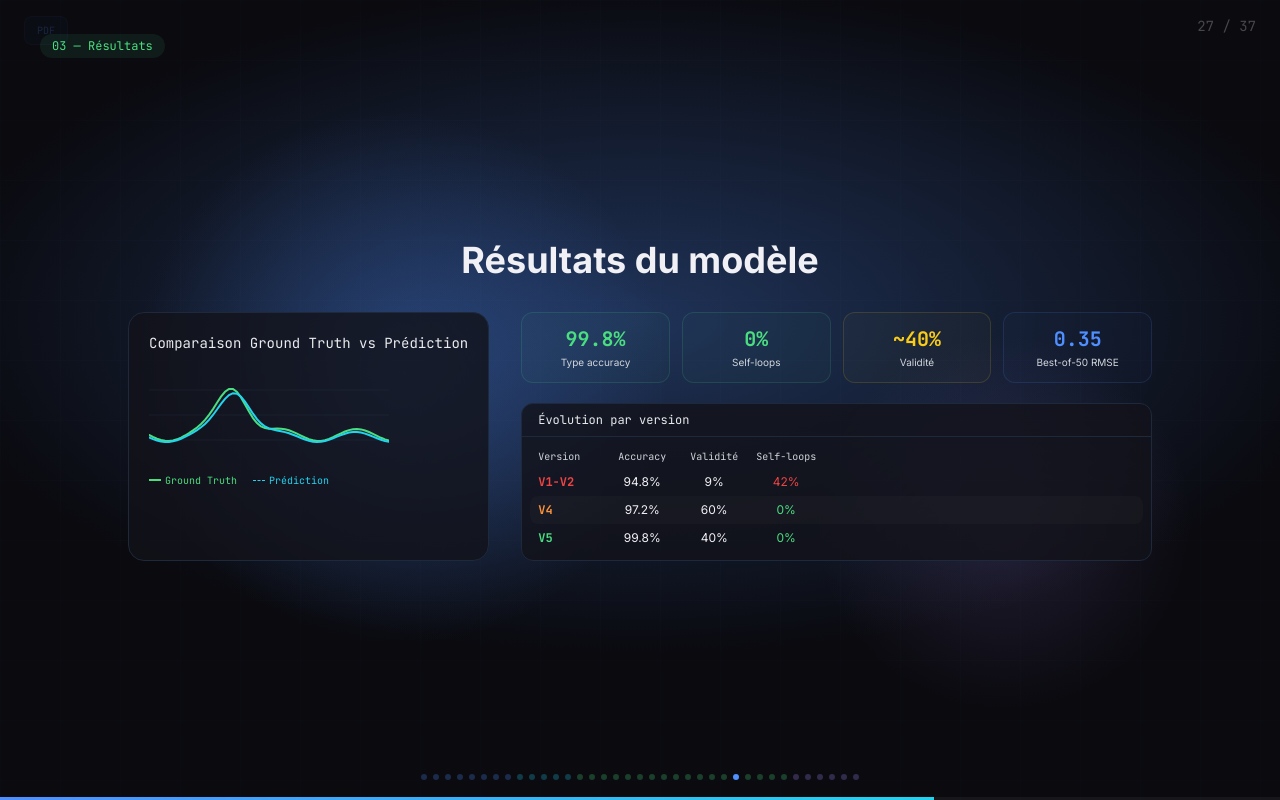
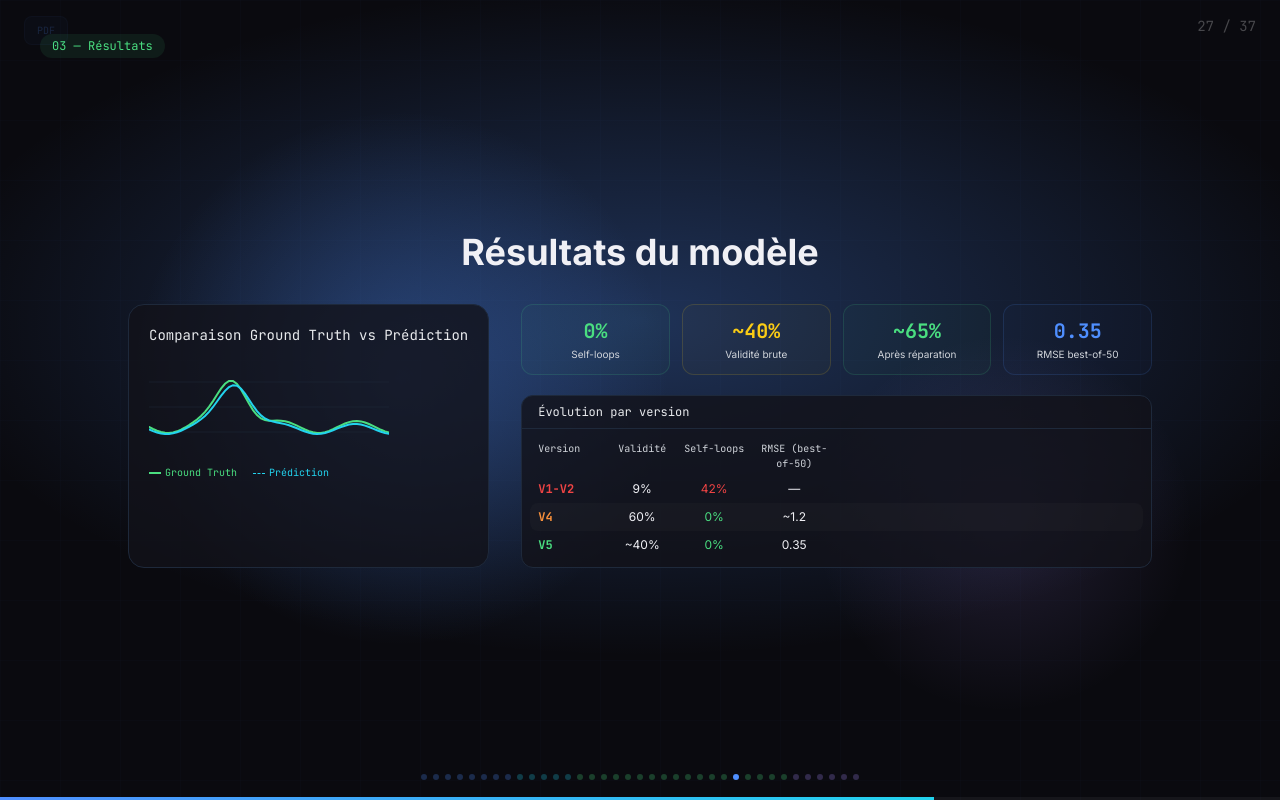
Before and after one commit to Bilel-Azz/PRI-Circuit-equivalants, a Next.js app in the folder slideshow/: page / in a window 1280 px wide. Both pictures are taken after a click on the button "Résultats". Built offline with nearby package versions, Linux system fonts and the light colour scheme.

Commit message:
Remove misleading type accuracy metric from slides + update presentation notes
Replace "99.8% type accuracy" with more honest metrics (val_loss, RMSE, validity)
across 6 slides and presentation notes.

```diff
--- a/slideshow/src/slides/06_MethodologieSlide.tsx
+++ b/slideshow/src/slides/06_MethodologieSlide.tsx
@@ -23,7 +23,7 @@ const phases = [
   {
     num: "2",
     label: "Pivot & modèles V1→V5",
-    desc: "Reprise intensive, datasets V1-V3, decoder contraint (0% self-loops), modèle V5 = 99.8% type accuracy",
+    desc: "Reprise intensive, datasets V1-V3, decoder contraint (0% self-loops), modèle V5 = meilleur résultat",
     color: colors.green,
     period: "20 déc — mi-jan",
   },
--- a/slideshow/src/slides/13b_EvolutionModeleSlide.tsx
+++ b/slideshow/src/slides/13b_EvolutionModeleSlide.tsx
@@ -8,37 +8,37 @@ const versions = [
   {
     version: "V1–V2",
     change: "Heads indépendantes, loss basique (MSE + CrossEntropy)",
-    metrics: { type: "94.8%", selfLoops: "42%", valid: "9%" },
+    metrics: { selfLoops: "42%", valid: "9%", valLoss: "~2.5" },
     highlight: "selfLoops",
     color: colors.resistor,
   },
   {
     version: "V3",
     change: "Loss V2 : pénalités de validité (self-loop, duplicate, GND/IN)",
-    metrics: { type: "96%", selfLoops: "20%", valid: "30%" },
+    metrics: { selfLoops: "20%", valid: "30%", valLoss: "~1.2" },
     highlight: "selfLoops",
     color: colors.orange,
   },
   {
     version: "V4",
     change: "Decoder contraint : masking node_b ≠ node_a",
-    metrics: { type: "97.2%", selfLoops: "0%", valid: "60%" },
+    metrics: { selfLoops: "0%", valid: "60%", valLoss: "~0.7" },
     highlight: "valid",
     color: colors.yellow,
   },
   {
     version: "V5",
     change: "Dataset V3 (150k équilibré, templates) + 100 epochs",
-    metrics: { type: "99.8%", selfLoops: "0%", valid: "~40%" },
-    highlight: "type",
+    metrics: { selfLoops: "0%", valid: "~40%", valLoss: "0.256" },
+    highlight: "valid",
     color: colors.green,
     isBest: true,
   },
   {
     version: "V6",
     change: "Dataset V4 (doubles forcées) + tau annealing agressif",
-    metrics: { type: "66%", selfLoops: "0%", valid: "—" },
-    highlight: "type",
+    metrics: { selfLoops: "0%", valid: "—", valLoss: "8.5" },
+    highlight: "valLoss",
     color: colors.resistor,
     isFail: true,
     note: "Overfitting epoch 15 → retour V5",
@@ -137,10 +137,6 @@ export default function EvolutionModeleSlide() {
 
               {/* Metrics */}
               <div className="flex gap-3 text-[10px] font-mono shrink-0">
-                <div style={{ color: v.highlight === "type" ? v.color : colors.gray }}>
-                  <span style={{ color: colors.grayDark }}>type: </span>
-                  {v.metrics.type}
-                </div>
                 <div style={{ color: v.highlight === "selfLoops" ? v.color : colors.gray }}>
                   <span style={{ color: colors.grayDark }}>loops: </span>
                   {v.metrics.selfLoops}
@@ -148,6 +144,10 @@ export default function EvolutionModeleSlide() {
                 <div style={{ color: v.highlight === "valid" ? v.color : colors.gray }}>
                   <span style={{ color: colors.grayDark }}>valid: </span>
                   {v.metrics.valid}
+                </div>
+                <div style={{ color: v.highlight === "valLoss" ? v.color : colors.gray }}>
+                  <span style={{ color: colors.grayDark }}>loss: </span>
+                  {v.metrics.valLoss}
                 </div>
               </div>
             </div>
--- a/slideshow/src/slides/14_ResultatsSlide.tsx
+++ b/slideshow/src/slides/14_ResultatsSlide.tsx
@@ -29,16 +29,16 @@ function predCurve(): string {
 }
 
 const metrics = [
-  { label: "Type accuracy", value: "99.8%", color: colors.green },
   { label: "Self-loops", value: "0%", color: colors.green },
-  { label: "Validité", value: "~40%", color: colors.yellow },
-  { label: "Best-of-50 RMSE", value: "0.35", color: colors.blue },
+  { label: "Validité brute", value: "~40%", color: colors.yellow },
+  { label: "Après réparation", value: "~65%", color: colors.green },
+  { label: "RMSE best-of-50", value: "0.35", color: colors.blue },
 ];
 
 const evolution = [
-  { version: "V1-V2", acc: "94.8%", validity: "9%", selfLoops: "42%", color: colors.resistor },
-  { version: "V4", acc: "97.2%", validity: "60%", selfLoops: "0%", color: colors.orange },
-  { version: "V5", acc: "99.8%", validity: "40%", selfLoops: "0%", color: colors.green },
+  { version: "V1-V2", validity: "9%", selfLoops: "42%", rmse: "—", color: colors.resistor },
+  { version: "V4", validity: "60%", selfLoops: "0%", rmse: "~1.2", color: colors.orange },
+  { version: "V5", validity: "~40%", selfLoops: "0%", rmse: "0.35", color: colors.green },
 ];
 
 export default function ResultatsSlide() {
@@ -119,9 +119,9 @@ export default function ResultatsSlide() {
               {/* Header */}
               <div className="flex gap-2 px-2 py-1 text-[10px] font-mono" style={{ color: colors.gray }}>
                 <span className="w-16">Version</span>
-                <span className="w-16 text-center">Accuracy</span>
                 <span className="w-16 text-center">Validité</span>
                 <span className="w-16 text-center">Self-loops</span>
+                <span className="w-20 text-center">RMSE (best-of-50)</span>
               </div>
               {evolution.map((row, i) => (
                 <motion.div key={row.version}
@@ -131,9 +131,9 @@ export default function ResultatsSlide() {
                   animate={{ opacity: 1, x: 0 }}
                   transition={{ delay: 1.8 + i * 0.15 }}>
                   <span className="w-16 font-mono font-bold text-xs" style={{ color: row.color }}>{row.version}</span>
-                  <span className="w-16 text-center text-xs" style={{ color: colors.white }}>{row.acc}</span>
                   <span className="w-16 text-center text-xs" style={{ color: colors.white }}>{row.validity}</span>
                   <span className="w-16 text-center text-xs" style={{ color: row.selfLoops === "0%" ? colors.green : colors.resistor }}>{row.selfLoops}</span>
+                  <span className="w-20 text-center text-xs" style={{ color: colors.white }}>{row.rmse}</span>
                 </motion.div>
               ))}
             </div>
--- a/slideshow/src/slides/14b_ExperimentationsSlide.tsx
+++ b/slideshow/src/slides/14b_ExperimentationsSlide.tsx
@@ -25,15 +25,15 @@ const experiments = [
     version: "V10",
     title: "Encoder 6 canaux",
     change: "+dérivées 1ère et 2ème de |Z| et phase",
-    result: "Type accuracy dégradée : 99.8% → 90%",
-    why: "REINFORCE perturbe l'apprentissage",
+    result: "Performances dégradées, decoder perturbé",
+    why: "REINFORCE perturbe l'apprentissage supervisé",
     color: colors.resistor,
   },
   {
     version: "V11",
     title: "Classifier + REINFORCE",
     change: "Head de classification (mono/single/double)",
-    result: "Type accuracy crash : 99.8% → 87%",
+    result: "Decoder détruit même à faible poids REINFORCE",
     why: "REINFORCE détruit le decoder même à faible poids",
     color: colors.resistor,
   },
--- a/slideshow/src/slides/21_DemoSlide.tsx
+++ b/slideshow/src/slides/21_DemoSlide.tsx
@@ -6,9 +6,9 @@ import { colors } from "@/lib/theme";
 
 const stats = [
   { label: "Dataset", value: "150k", sub: "circuits synthétiques" },
-  { label: "Accuracy", value: "99.8%", sub: "type prediction" },
-  { label: "Latence", value: "<2s", sub: "50 candidats" },
-  { label: "Self-loops", value: "0%", sub: "éliminés" },
+  { label: "RMSE", value: "0.35", sub: "best-of-50 candidats" },
+  { label: "Latence", value: "<2s", sub: "50 candidats générés" },
+  { label: "Self-loops", value: "0%", sub: "éliminés par masking" },
 ];
 
 export default function DemoSlide() {
```
Also changed, not shown: 1 other file (tests, documents, lock files or other folders).
